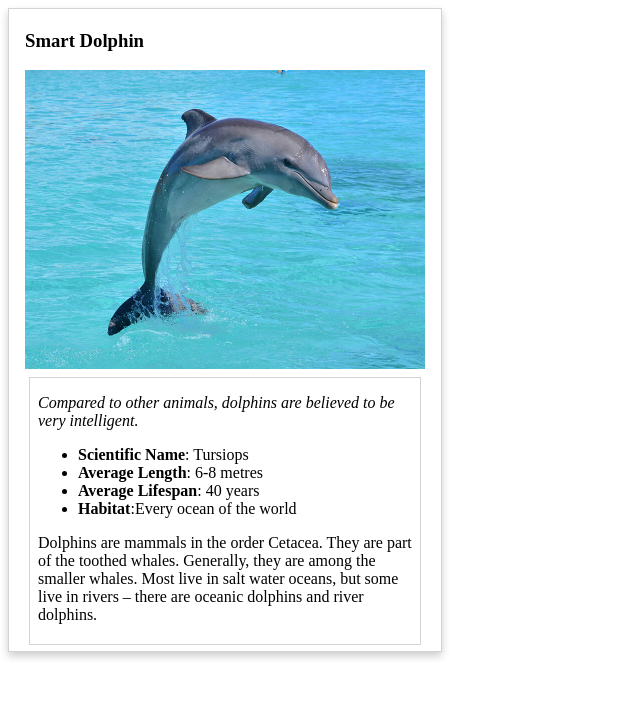
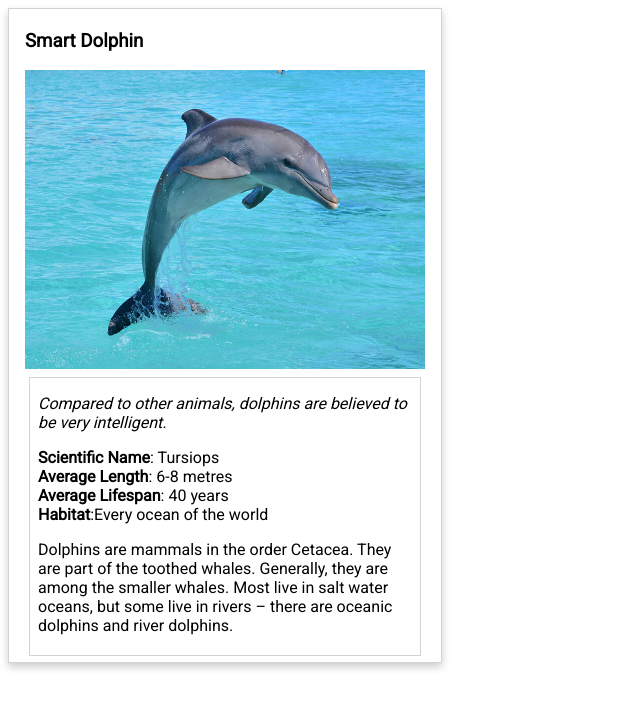
Before and after one commit to Annant05/animal-trading-cards-master_udacity, a plain HTML site: page card.html in a window 1280 px wide. Shown: the whole page, without its empty margins (0-640 px from the left). Drawn offline with Linux system fonts and the light colour scheme.

Commit message:
added roboto font and minor changes

```diff
--- a/card.html
+++ b/card.html
@@ -15,13 +15,15 @@ sunglasses">
     <div class="container_content">
         <!-- your favorite animal's interesting fact goes here -->
         <p class="emphasis_text">Compared to other animals, dolphins are believed to be very intelligent.</p>
-        <ul>
+        <p>
+        <ul class="unordered_list">
             <!-- your favorite animal's list items go here -->
             <li><span class="strong_text">Scientific Name</span>: Tursiops</li>
             <li><span class="strong_text">Average Length</span>: 6-8 metres</li>
             <li><span class="strong_text">Average Lifespan</span>: 40 years</li>
             <li><span class="strong_text">Habitat</span>:Every ocean of the world</li>
         </ul>
+        </p>
         <!-- your favorite animal's description goes here -->
         <p>Dolphins are mammals in the order Cetacea. They are part of the toothed whales. Generally, they are among the
             smaller whales. Most live in salt water oceans, but some live in rivers – there are oceanic dolphins and
--- a/styles.css
+++ b/styles.css
@@ -1,3 +1,9 @@
+@import url(https://fonts.googleapis.com/css?family=Roboto);
+
+*{
+    font-family: 'Roboto', sans-serif;
+}
+
 .animal_image {
     max-width: 100%;
 }
@@ -37,3 +43,15 @@
     border-style: solid;
     border-width: thin;
 }
+
+.unordered_list {
+    list-style: none;
+    padding: 0;
+
+}
+
+@font-face {
+    font-family: myFirstFont;
+
+    font-weight: bold;
+}
```
